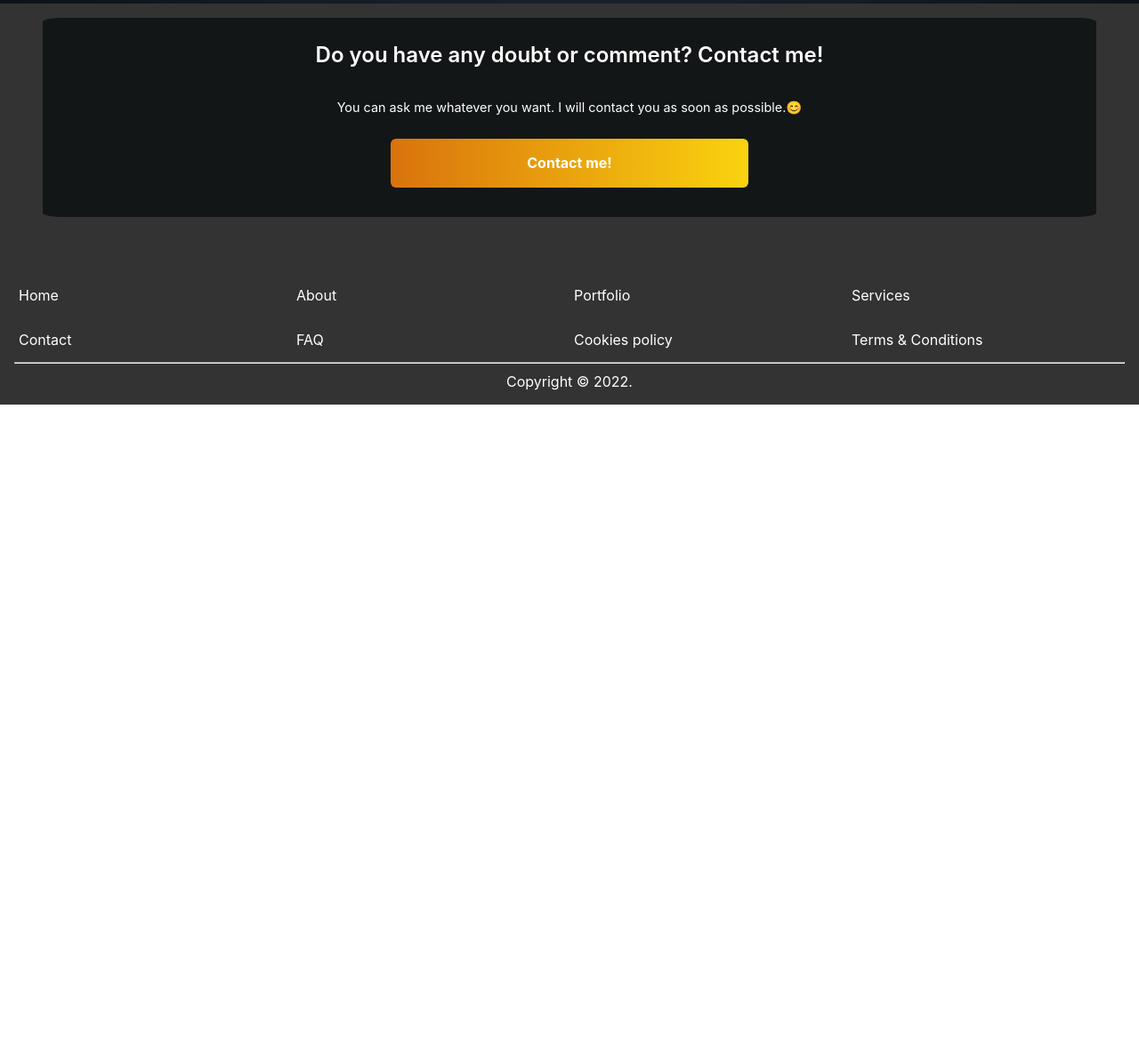
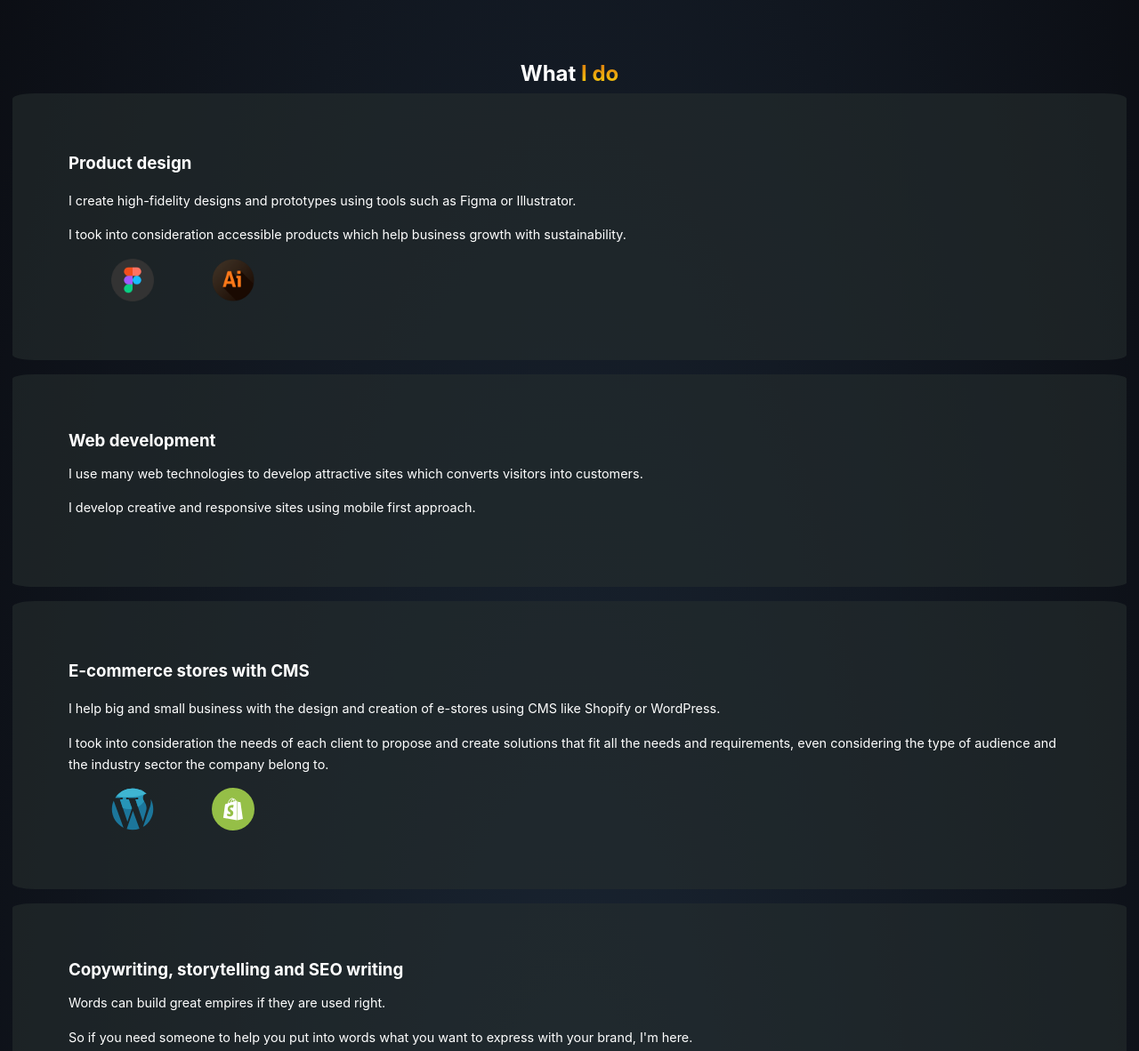
Before and after one commit to NathalyStudio/PersonalPortfolio, a plain HTML site: page index.html in a window 1280 px wide. Shown: the part 800-1982 px from the top of the page at 89% size. Before the commit the page ends 1255 px from the top, so only its background shows below. Drawn offline with Linux system fonts and the light colour scheme; animation ran at ten frames a second; a web font is replaced by a local one.

Commit message:
edited section in home page

```diff
--- a/index.html
+++ b/index.html
@@ -51,7 +51,40 @@
         <!-- canvas for cursor effect -->
         <canvas id="canvas--cursor__effect"></canvas>
     </main>
+    <section class="section--services">
+        <h2 class="section--services--title ">What <b class="text--orange--yellow--gradient">I do</b></h2>
+        <div class="section--services--cards">
+            <article class="section--services__left-column">
+                <h3 class="section--services__h3">Product design</h3>
+                <p class="section--services--description">I create high-fidelity designs and prototypes using tools such as Figma or Illustrator.</p>
+                <p class="section--services--description">I took into consideration accessible products which help business growth with sustainability.</p>
+                <img src="./img/figma_logo_icon_147289.png" alt="Andreina Rodriguez - UX/UI designer using figma" class="section--sercives--img">
+                <img src="./img/adobeillustratoricon_84157.png" alt="Andreina Rodriguez - UX/UI designer using Illustrator" class="section--sercives--img">
 
+            </article>
+
+            <article class="section--about__right-column">
+                <h3 class="section--about__h3">Web development</h3>
+                <p class="section--services--description">I use many web technologies to develop attractive sites which converts visitors into customers. </p>
+                <p class="section--services--description">I develop creative and responsive sites using mobile first approach.</p>
+            </article>
+
+            <article class="section--services__left-column">
+                <h3 class="section--services__h3">E-commerce stores with CMS</h3>
+                <p class="section--services--description">I help big and small business with the design and creation of e-stores using CMS like Shopify or WordPress.</p>
+                <p class="section--services--description">I took into consideration the needs of each client to propose and create solutions that fit all the needs and requirements, even considering the type of audience and the industry sector the company belong to.</p>
+                <img src="./img/wordpress_icon-icons.com_60472.svg" alt="Andreina Rodriguez - UX/UI designer using figma" class="section--sercives--img">
+                <img src="./img/shopify_icon_146101.svg" alt="Andreina Rodriguez - UX/UI designer using Illustrator" class="section--sercives--img">
+            </article>
+
+            <article class="section--about__right-column">
+                <h3 class="section--about__h3">Copywriting, storytelling and SEO writing</h3>
+                <p class="section--services--description">Words can build great empires if they are used right. </p>
+                <p class="section--services--description">So if you need someone to help you put into words what you want to express with your brand, I'm here. </p>
+            </article>
+        </div>
+
+    </section>
     <footer class="footer">
         <div class="footer--content">
             <div class="footer--main-text">
--- a/styles/style.css
+++ b/styles/style.css
@@ -9,6 +9,7 @@
     --main-bg-color: #333;
     --eire-black: #121616;
     --charleston-black: #252D2D;
+    --rgba-charleston-black: rgba(37, 45, 45, .6);
 }
 
 @font-face {
@@ -187,6 +188,48 @@ body {
     width: 0;
     height: 0;
     display: none;
+}
+
+.section--services--title {
+    display: block;
+    padding: 5% 5% 0 5%;
+    text-align: center;
+}
+
+.section--services--cards {
+    display: flex;
+    flex-direction: column;
+    padding: 5% auto;
+    margin: .5em .9em;
+}
+
+.section--services__left-column,
+.section--about__right-column {
+    background: var(--rgba-charleston-black);
+    /* opacity: .7; */
+    color: var(--main-tx-color);
+    border-radius: 2%;
+    padding: 5%;
+    margin-bottom: 1em;
+}
+
+.section--sercives--img {
+    width: 3em;
+    margin: 0em .8em 0 3em
+}
+
+.section--services__h3 {
+    color: var(--main-tx-color);
+    line-height: 1.7em;
+    /*     text-align: center; */
+}
+
+.section--services--description {
+    font-size: .9em;
+    text-align: left;
+    margin: 1em 0;
+    line-height: 1.5rem;
+    /* line-height: 3rem; */
 }
 
 .footer {
```
Also changed, not shown: img/adobeillustratoricon_84157.png (added), img/figma_logo_icon_147289.png (added), img/shopify_icon_146101.svg (added), img/wordpress_icon-icons.com_60472.svg (added).
